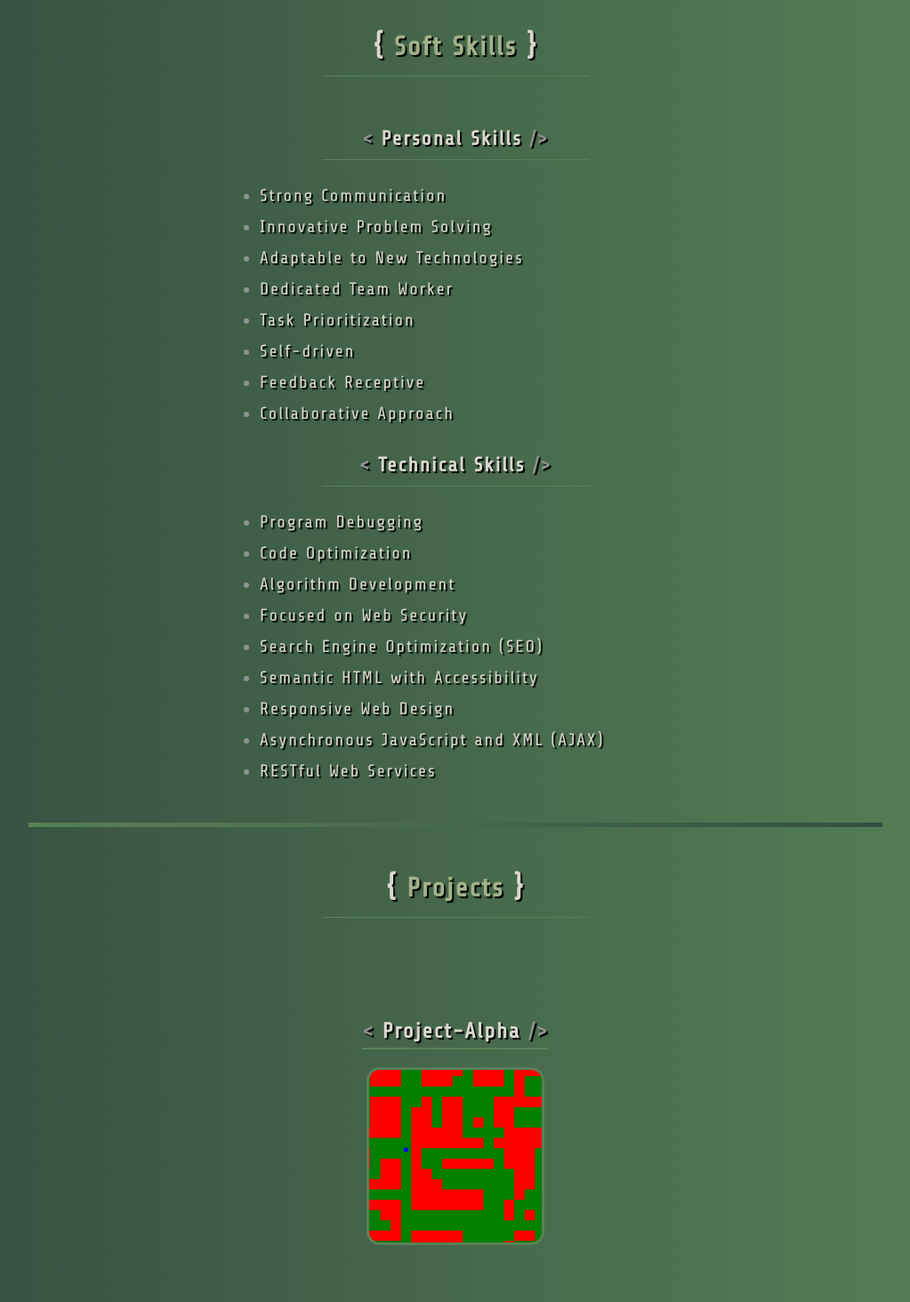
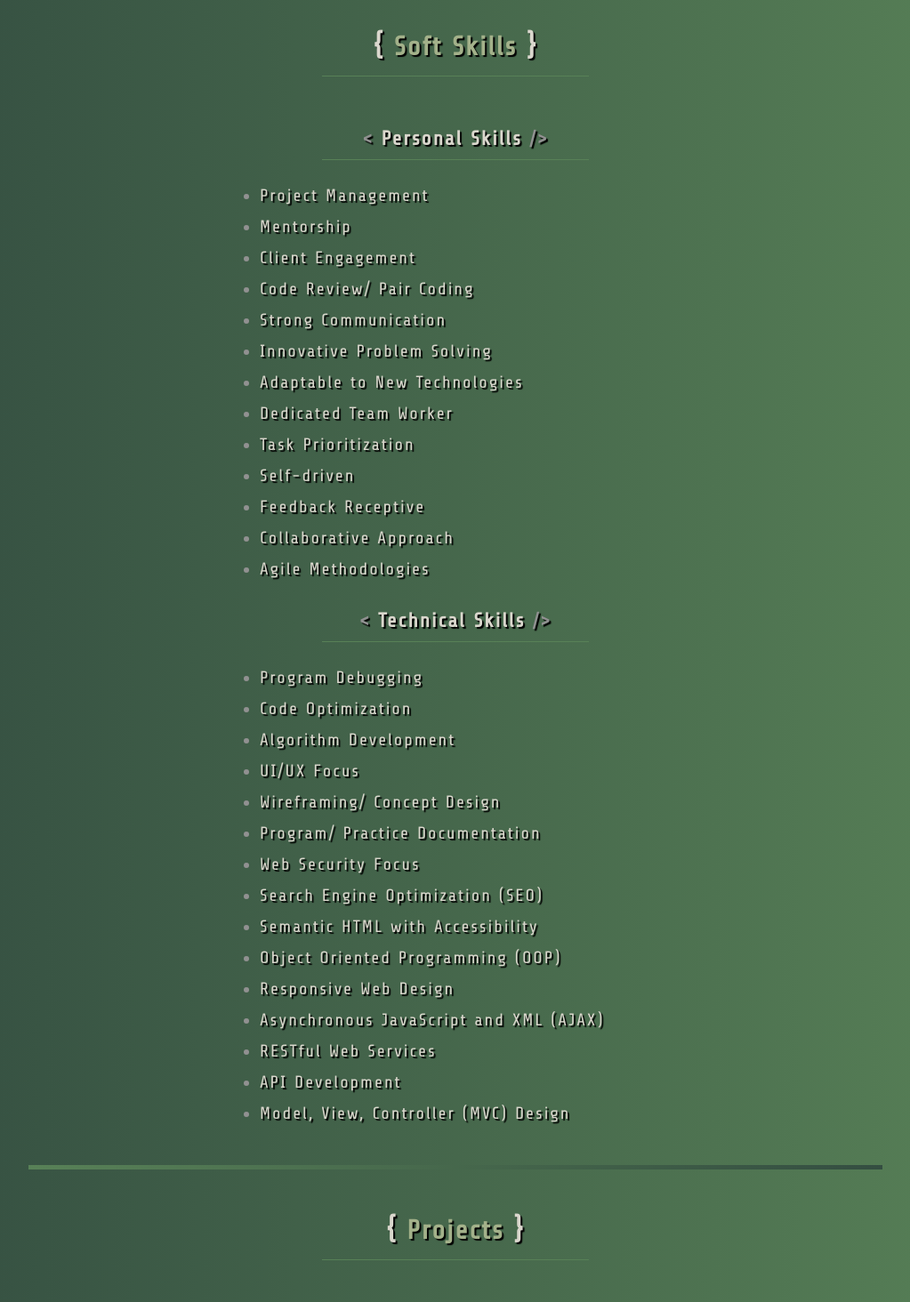
Before and after one commit to theGreatKyle1994/portfolio-v2, a React (Vite) app: page / in a window 1280 px wide. Shown: the part 3718-5182 px from the top of the page at 89% size, without its empty margins (128-1151 px from the left). Built offline with nearby package versions, Linux system fonts and the light colour scheme.

Commit message:
updated soft skills

```diff
--- a/src/components/home/SoftSkills.jsx
+++ b/src/components/home/SoftSkills.jsx
@@ -12,6 +12,10 @@ const SoftSkills = () => {
             <span className={"tileTitleTags"}>{` />`}</span>
           </h3>
           <ul className={"listContainer"}>
+            <li className={"listItem"}>Project Management</li>
+            <li className={"listItem"}>Mentorship</li>
+            <li className={"listItem"}>Client Engagement</li>
+            <li className={"listItem"}>Code Review/ Pair Coding</li>
             <li className={"listItem"}>Strong Communication</li>
             <li className={"listItem"}>Innovative Problem Solving</li>
             <li className={"listItem"}>Adaptable to New Technologies</li>
@@ -20,6 +24,7 @@ const SoftSkills = () => {
             <li className={"listItem"}>Self-driven</li>
             <li className={"listItem"}>Feedback Receptive</li>
             <li className={"listItem"}>Collaborative Approach</li>
+            <li className={"listItem"}>Agile Methodologies</li>
           </ul>
         </div>
         <div className={"skillDivider"} />
@@ -33,14 +38,20 @@ const SoftSkills = () => {
             <li className={"listItem"}>Program Debugging</li>
             <li className={"listItem"}>Code Optimization</li>
             <li className={"listItem"}>Algorithm Development</li>
-            <li className={"listItem"}>Focused on Web Security</li>
+            <li className={"listItem"}>UI/UX Focus</li>
+            <li className={"listItem"}>Wireframing/ Concept Design</li>
+            <li className={"listItem"}>Program/ Practice Documentation</li>
+            <li className={"listItem"}>Web Security Focus</li>
             <li className={"listItem"}>Search Engine Optimization (SEO)</li>
             <li className={"listItem"}>Semantic HTML with Accessibility</li>
+            <li className={"listItem"}>Object Oriented Programming (OOP)</li>
             <li className={"listItem"}>Responsive Web Design</li>
             <li className={"listItem"}>
               Asynchronous JavaScript and XML (AJAX)
             </li>
             <li className={"listItem"}>RESTful Web Services</li>
+            <li className={"listItem"}>API Development</li>
+            <li className={"listItem"}>Model, View, Controller (MVC) Design</li>
           </ul>
         </div>
       </section>
```
